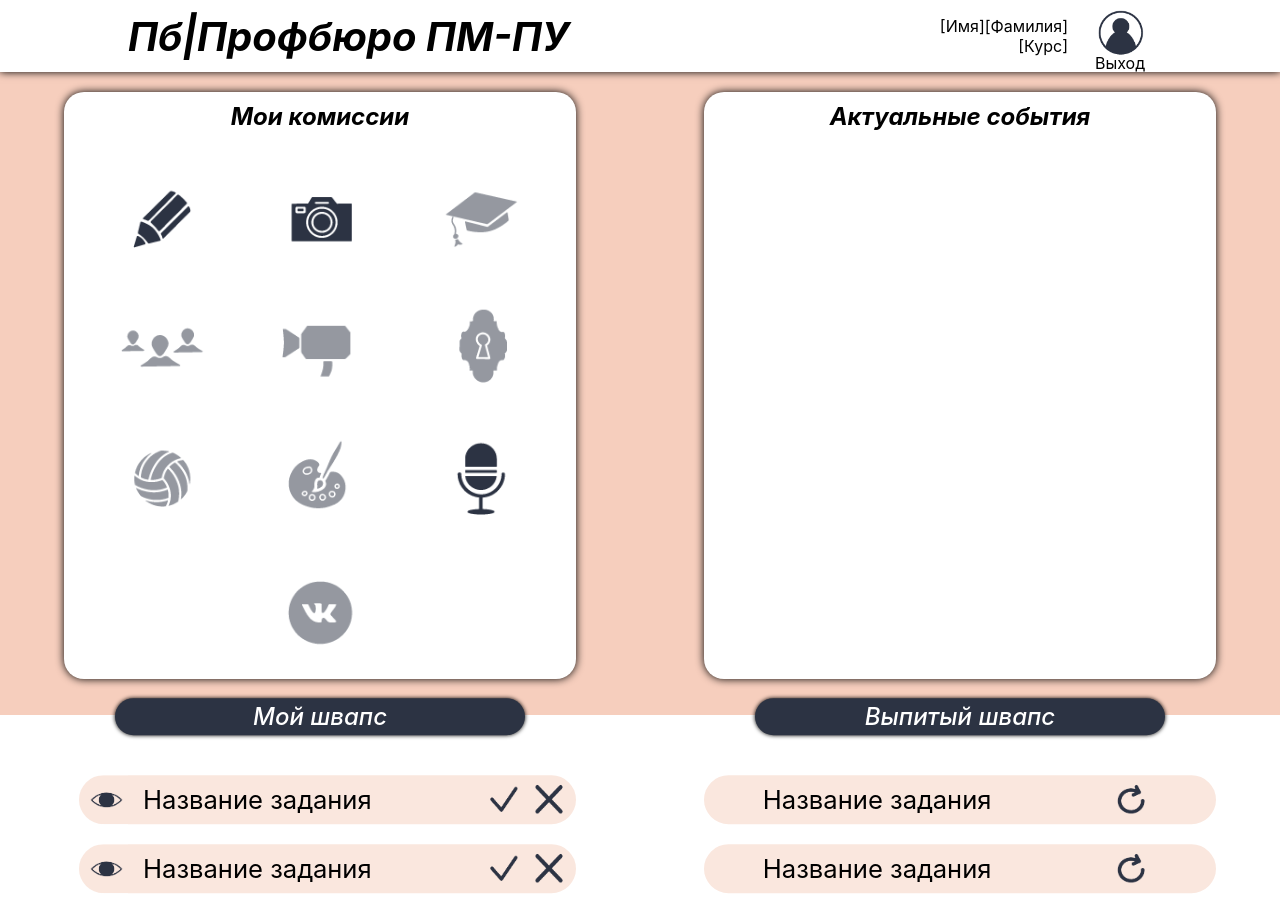
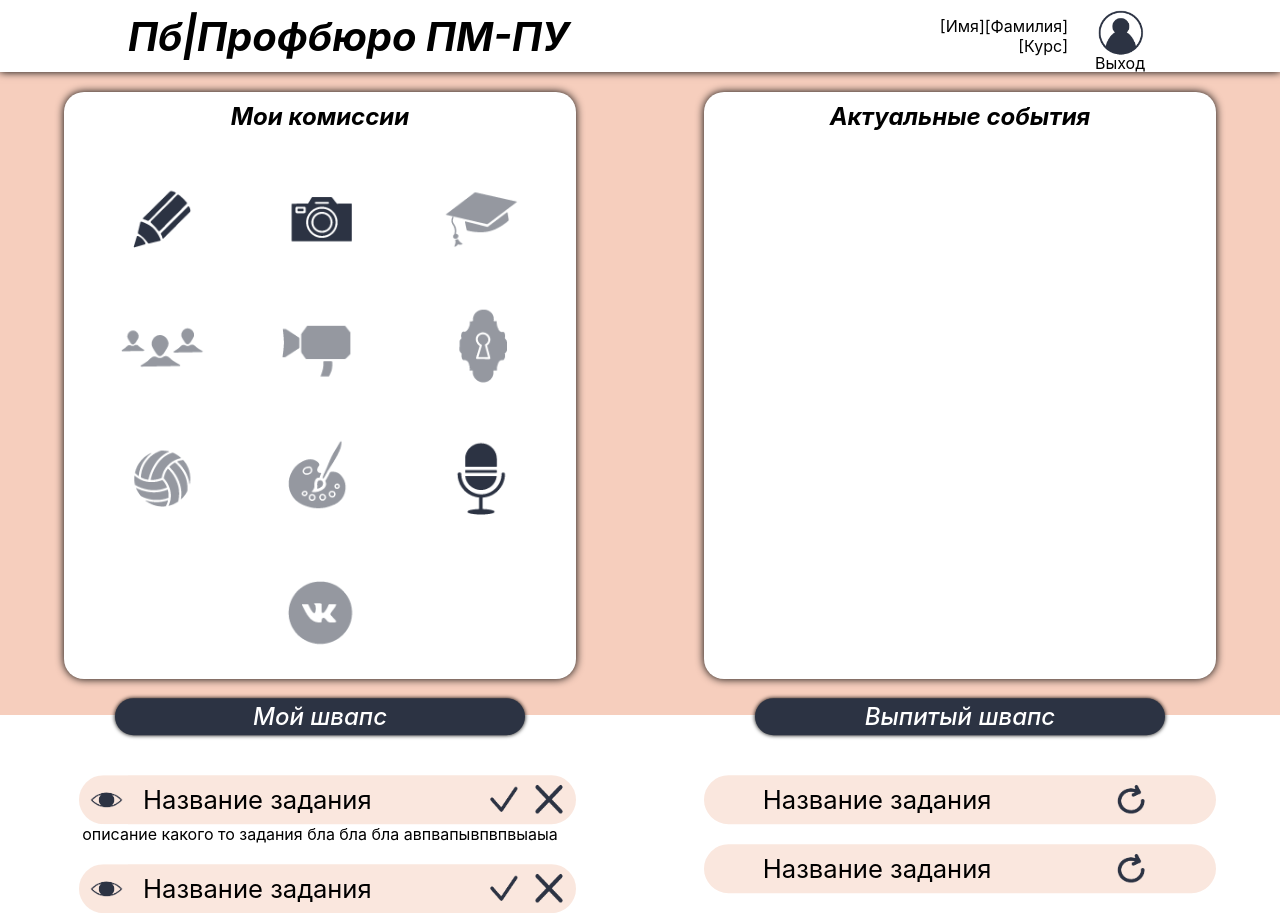
Before and after one commit to vladimirbahmetyev/AMCP-ProfBureau, a React (Create React App) app in the folder prof-bureau-service/: page / in a window 1280 px wide. Shown: the top 913 px of the page. Built offline with nearby package versions, Linux system fonts and the light colour scheme.

Commit message:
Create some bugs

```diff
--- a/prof-bureau-service/src/Personal Acc/CurrentTask.css
+++ b/prof-bureau-service/src/Personal Acc/CurrentTask.css
@@ -1,7 +1,15 @@
-.current-task-item{
+.current-task-item-prev{
     display: flex;
     justify-content: flex-end;
     height: 6.15vh;
+    width: 100%;
+}
+
+.current-task-item{
+    display: flex;
+    flex-direction: column;
+    width: 100%;
+    align-items: center;
 }
 .current-task-left{
     background:url("../spriteV2.png");
@@ -16,10 +24,11 @@
     transition-duration: 300ms;
 }
 
-.current-task-left:hover{
+.current-task-item:hover .current-task-left{
     margin-right: 0.5vw;
     transition-duration: 300ms;
 }
+/* transform: rotate(90deg) translateY(20px) translateX(20px); */
 
 
 .current-task-right{
@@ -27,6 +36,7 @@
     display: flex;
     background-color: #fae7de;
     border-top-right-radius: 6.15vh;
+    width: 100%;
     border-bottom-right-radius: 6.15vh;
     width: 35vw;
 }
@@ -72,3 +82,24 @@
     height: 6vh;
     width: 6vh;
 }
+
+.current-task-description-hide{
+    height: 0px;
+    width: 0%;
+    overflow: hidden;
+    /* display: none; */
+}
+
+.current-task-right{
+    transition-duration: 300ms;
+}
+
+.current-task-description-show{
+    transition-duration: 300ms;
+    margin-top: 20px;
+    border-radius: 25px;
+    height: 10vh;
+    width: 100%;
+    padding: 20px;
+    background-color:#fae7de ;
+}
--- a/prof-bureau-service/src/Personal Acc/CurrentTask.js
+++ b/prof-bureau-service/src/Personal Acc/CurrentTask.js
@@ -7,13 +7,26 @@ export default class CurrentTask extends React.Component{
     }
 
     state = {
-        exampleState: true,
-        secondExampleState: 0
+        descriptionState:""
     }
+
+    onDescpButtonClick = ()=>{
+        alert("state had been changed")
+        if(this.state.descriptionState ===".current-task-description-hide")
+            this.setState({
+                descriptionState:".current-task-description-show"
+            })
+        else
+            this.setState({
+                descriptionState:".current-task-description-hide"
+            })
+    }
+
     render(){
     return(
         <div className="current-task-item">
-            <div className="current-task-left"></div>
+        <div className="current-task-item-prev">
+            <div className="current-task-left active-watch-icon"></div>
             <div className="current-task-right">
                 <div className="current-task-name">
                     Название задания
@@ -24,6 +37,23 @@ export default class CurrentTask extends React.Component{
                 </div>
             </div>
         </div>
-    )
+        <div
+        onClick={() => {
+            alert("state had been changed")
+            if(this.state.descriptionState ===".current-task-description-hide")
+                this.setState({
+                    descriptionState:".current-task-description-show"
+                })
+            else
+                this.setState({
+                    descriptionState:".current-task-description-hide"
+                })
+        }
+        }
+        className={this.state.descriptionState}>
+                описание какого то задания бла бла бла авпвапывпвпвыаыа
+            </div>
+        </div>
+        )
+    }
 }
-}
```
